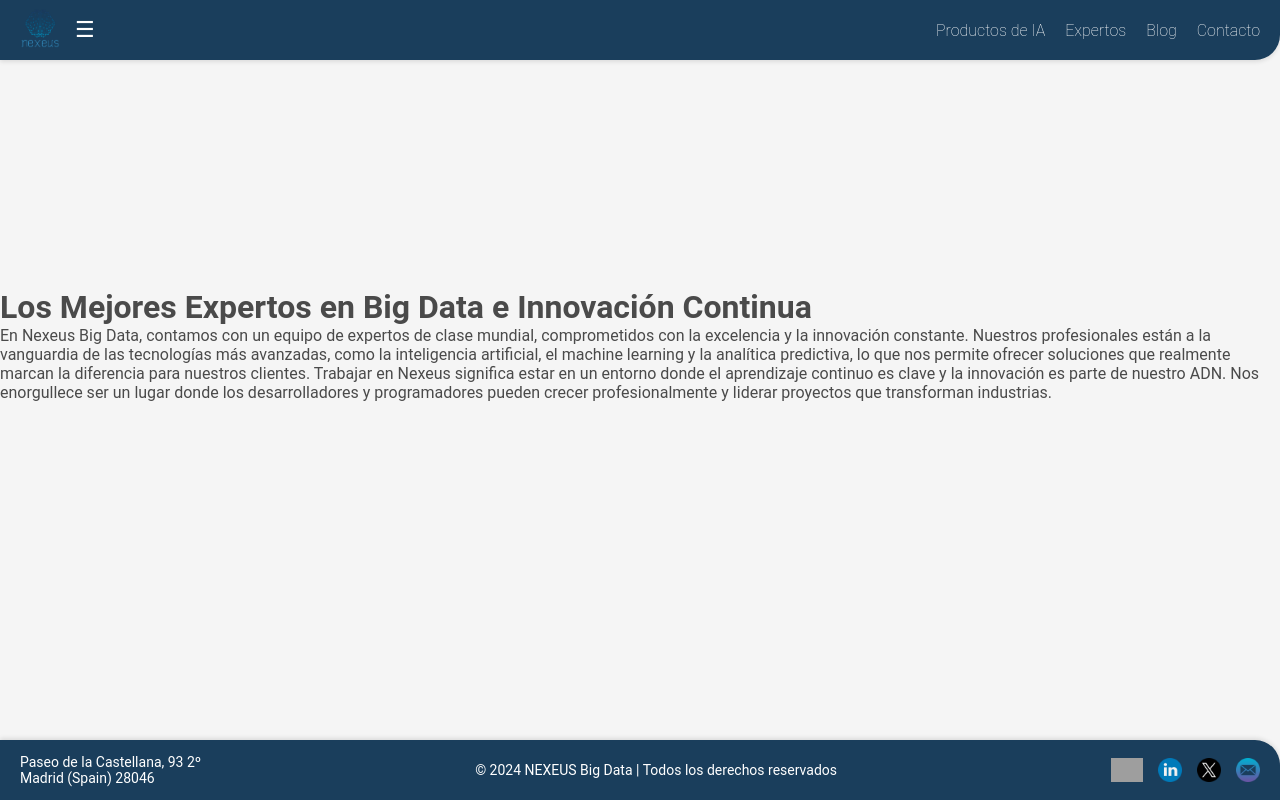
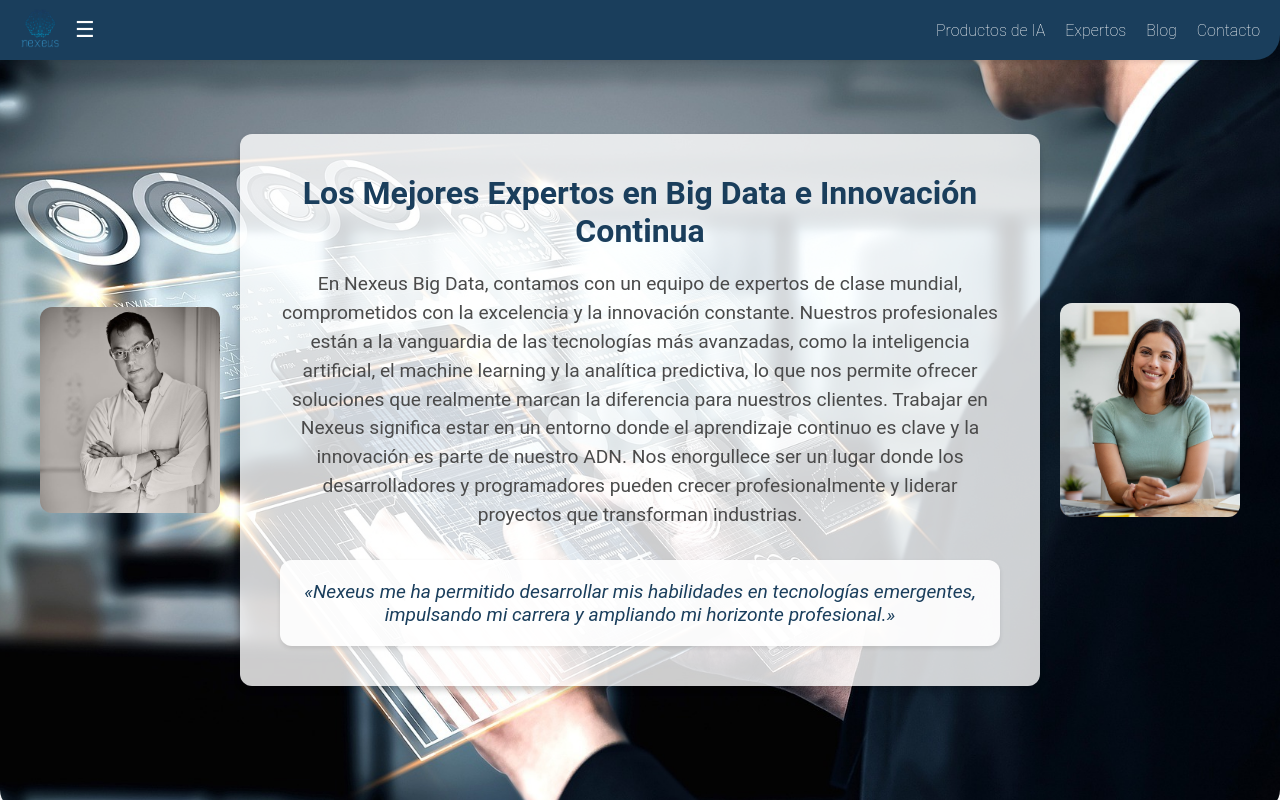
Before and after one commit to Olm72/frontend, a React (Create React App) app: page /expertos in a window 1280 px wide. Built offline with nearby package versions, Linux system fonts and the light colour scheme; grey boxes are pictures that could not be loaded.

Commit message:
Expertos.jsx y expertos.css finalizado

```diff
--- a/src/pages/Expertos.jsx
+++ b/src/pages/Expertos.jsx
@@ -1,12 +1,63 @@
-const Productos = () => {
-    return (
-      <div className="productos-container">
-        <h1>Los Mejores Expertos en Big Data e Innovación Continua</h1>
-        <p>En Nexeus Big Data, contamos con un equipo de expertos de clase mundial, comprometidos con la excelencia y la innovación constante.
-Nuestros profesionales están a la vanguardia de las tecnologías más avanzadas, como la inteligencia artificial, el machine learning y la analítica predictiva, lo que nos permite ofrecer soluciones que realmente marcan la diferencia para nuestros clientes.
-Trabajar en Nexeus significa estar en un entorno donde el aprendizaje continuo es clave y la innovación es parte de nuestro ADN. Nos enorgullece ser un lugar donde los desarrolladores y programadores pueden crecer profesionalmente y liderar proyectos que transforman industrias.</p>
-      </div>
-    );
+import React, { useState } from "react";
+import "../styles/Expertos.css";
+import FotoUsuarioUno from "../assets/images/foto-usuario-uno-nexeseus-big-data.jpg";
+import FotoUsuarioDos from "../assets/images/foto-usuario-dos-nexeseus-big-data.png";
+
+const Expertos = () => {
+  const [slogan, setSlogan] = useState(
+    "«Nexeus me ha permitido desarrollar mis habilidades en tecnologías emergentes, impulsando mi carrera y ampliando mi horizonte profesional.»"
+  );
+
+  const handleSloganChange = (newSlogan) => {
+    setSlogan(newSlogan);
   };
 
-  export default Productos;
+  return (
+    <main className="app-main">
+      <div className="expertos-container">
+        <div className="expert-image-container">
+          <img
+            src={FotoUsuarioUno}
+            alt="Usuario Uno"
+            className="expert-image"
+            onClick={() =>
+              handleSloganChange(
+                "«Gracias a Nexeus, logré mejorar mi rendimiento y trabajar en soluciones tecnológicas innovadoras.»"
+              )
+            }
+          />
+        </div>
+        <div className="expertos-box">
+          <h1>Los Mejores Expertos en Big Data e Innovación Continua</h1>
+          <p>
+            En Nexeus Big Data, contamos con un equipo de expertos de clase
+            mundial, comprometidos con la excelencia y la innovación constante.
+            Nuestros profesionales están a la vanguardia de las tecnologías más
+            avanzadas, como la inteligencia artificial, el machine learning y
+            la analítica predictiva, lo que nos permite ofrecer soluciones que
+            realmente marcan la diferencia para nuestros clientes. Trabajar en
+            Nexeus significa estar en un entorno donde el aprendizaje continuo
+            es clave y la innovación es parte de nuestro ADN. Nos enorgullece
+            ser un lugar donde los desarrolladores y programadores pueden crecer
+            profesionalmente y liderar proyectos que transforman industrias.
+          </p>
+          <div className="expertos-slogan">{slogan}</div>
+        </div>
+        <div className="expert-image-container">
+          <img
+            src={FotoUsuarioDos}
+            alt="Usuario Dos"
+            className="expert-image"
+            onClick={() =>
+              handleSloganChange(
+                "«Nexeus me brindó las herramientas para liderar proyectos de vanguardia y transformar mi carrera profesional.»"
+              )
+            }
+          />
+        </div>
+      </div>
+    </main>
+  );
+};
+
+export default Expertos;
--- a/src/styles/Expertos.css
+++ b/src/styles/Expertos.css
@@ -1,11 +1,93 @@
 :root {
-  --primary-color: #1A3E5C; /* Azul marino */
-  --secondary-color: #4A90E2; /* Azul claro */
-  --accent-color: #3CB371; /* Verde */
-  --background-color: #F5F5F5; /* Gris claro */
-  --text-color: #4A4A4A; /* Texto gris oscuro */
-  --hover-color: #4A90E2; /* Azul Hover */
-  --neon-color: #89b9f0; /* Neón azul */
+  --primary-color: #1a3e5c;
+  --secondary-color: #4a90e2;
+  --accent-color: #3cb371;
+  --background-color: #f5f5f5;
+  --text-color: #4a4a4a;
+  --hover-color: #4a90e2;
+  --neon-color: #89b9f0;
   --border-color: #ccc;
-  --button-hover-color: #3CB371;
+  --button-hover-color: #3cb371;
 }
+
+body {
+  margin: 0;
+  padding: 0;
+  font-family: "Roboto", sans-serif;
+  background-color: var(--background-color);
+}
+
+.app-main {
+  min-height: 100vh;
+  display: flex;
+  align-items: center;
+  justify-content: center;
+  padding: 20px;
+}
+
+.expertos-container {
+  background-image: url("../assets/images/tecnologia-nexeus-big-data.jpg");
+  background-size: cover;
+  background-position: center;
+  min-height: 100vh;
+  display: flex;
+  align-items: center;
+  justify-content: space-between;
+  padding: 0 40px;
+  position: relative;
+  border-radius: 20px;
+}
+
+.expert-image-container {
+  display: flex;
+  align-items: center;
+  justify-content: center;
+  width: 15%;
+}
+
+.expert-image {
+  width: 100%;
+  max-width: 200px;
+  border-radius: 12px;
+  cursor: pointer;
+  transition: transform 0.3s ease, box-shadow 0.3s ease;
+}
+
+.expert-image:hover {
+  transform: scale(1.1);
+  box-shadow: 0px 4px 6px rgba(0, 0, 0, 0.3);
+}
+
+.expertos-box {
+  background: rgba(255, 255, 255, 0.8);
+  border-radius: 12px;
+  padding: 40px;
+  max-width: 800px;
+  text-align: center;
+  box-shadow: 0px 4px 6px rgba(0, 0, 0, 0.2);
+}
+
+.expertos-box h1 {
+  color: var(--primary-color);
+  margin-bottom: 20px;
+  font-size: 2rem;
+  font-weight: bold;
+}
+
+.expertos-box p {
+  color: var(--text-color);
+  font-size: 1.2rem;
+  line-height: 1.5;
+  margin-bottom: 30px;
+}
+
+.expertos-slogan {
+  background: rgba(255, 255, 255, 0.9);
+  color: var(--primary-color);
+  font-style: italic;
+  font-size: 1.2rem;
+  padding: 20px;
+  border-radius: 12px;
+  box-shadow: 0px 2px 4px rgba(0, 0, 0, 0.1);
+  margin-top: 20px;
+}
```
